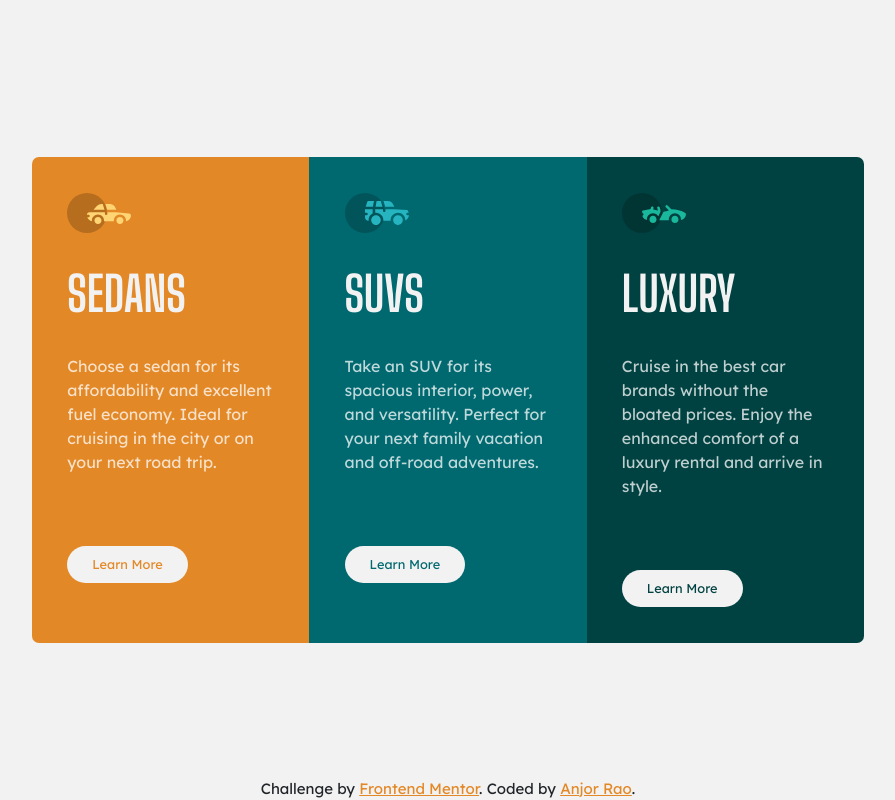
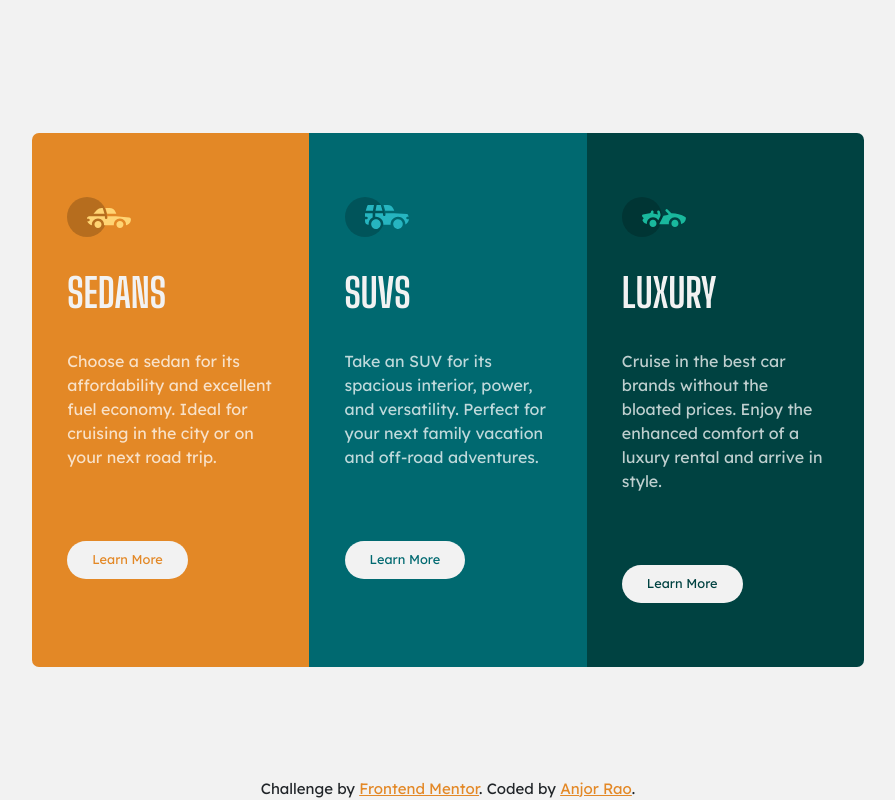
Before and after one commit to anjorrao/frontend-mentor-challenge-3, a plain HTML site: page index.html in a window 1280 px wide. Shown: the whole page, without its empty margins (192-1087 px from the left). Drawn offline with nearby package versions, Linux system fonts and the light colour scheme.

Commit message:
Layout update 3.

```diff
--- a/scss/component/_component.scss
+++ b/scss/component/_component.scss
@@ -5,7 +5,7 @@
 .card-group {
 
 	.card {
-		padding: 1.2rem;
+		padding: 3rem 1.2rem;
 		border: none;
 		color: $transparent-white;
 		border-radius: 7px;
@@ -28,7 +28,7 @@
 		.card-title {
 			font-family: $font-big-shoulder-display;
 			color: $light-gray;
-			font-size: 3rem;
+			font-size: 2.5rem;
 			margin: 2rem 0;
 			text-transform: uppercase;
 		}
```
Also changed, not shown: css/style.css, 1 other file.
